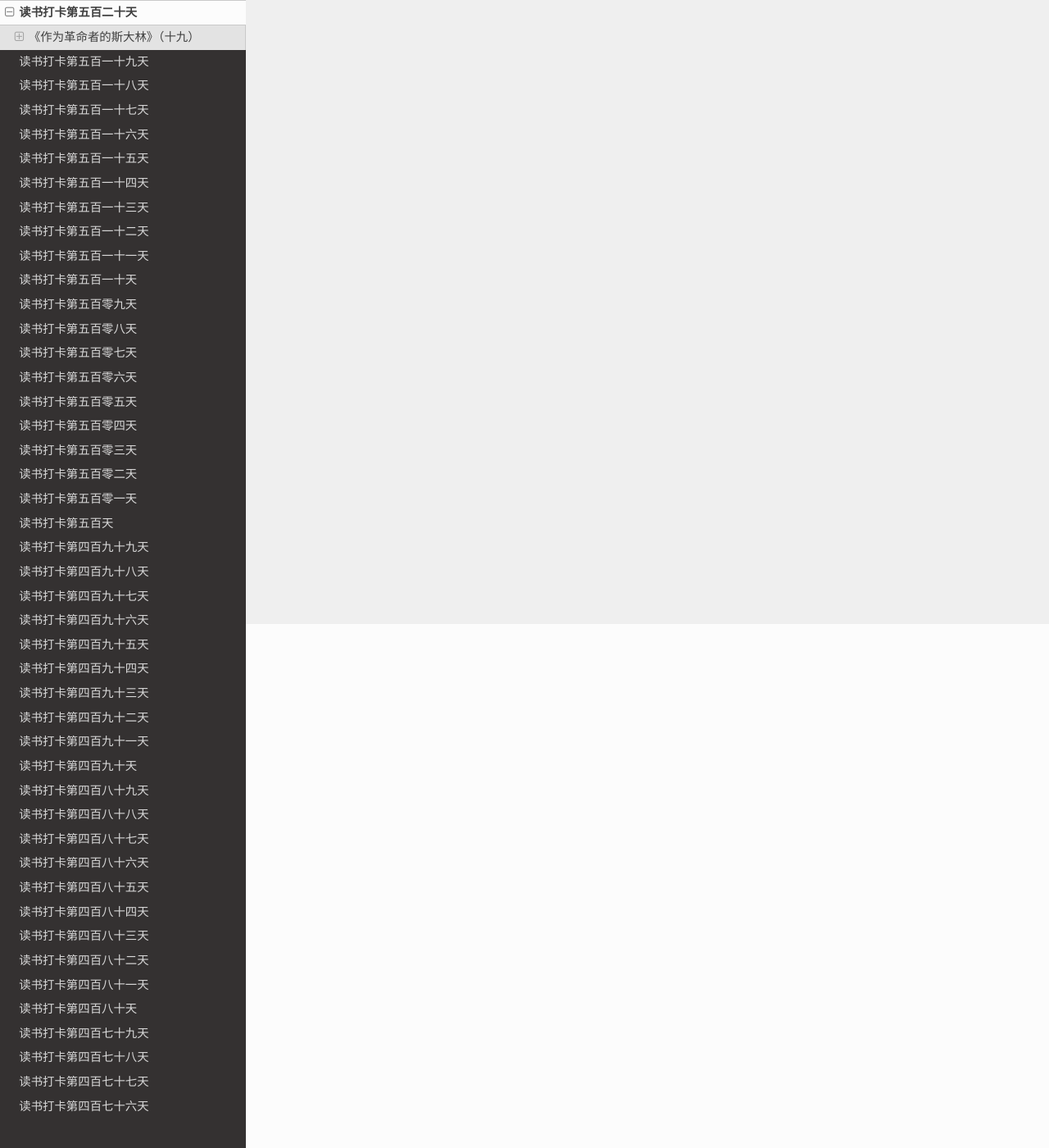
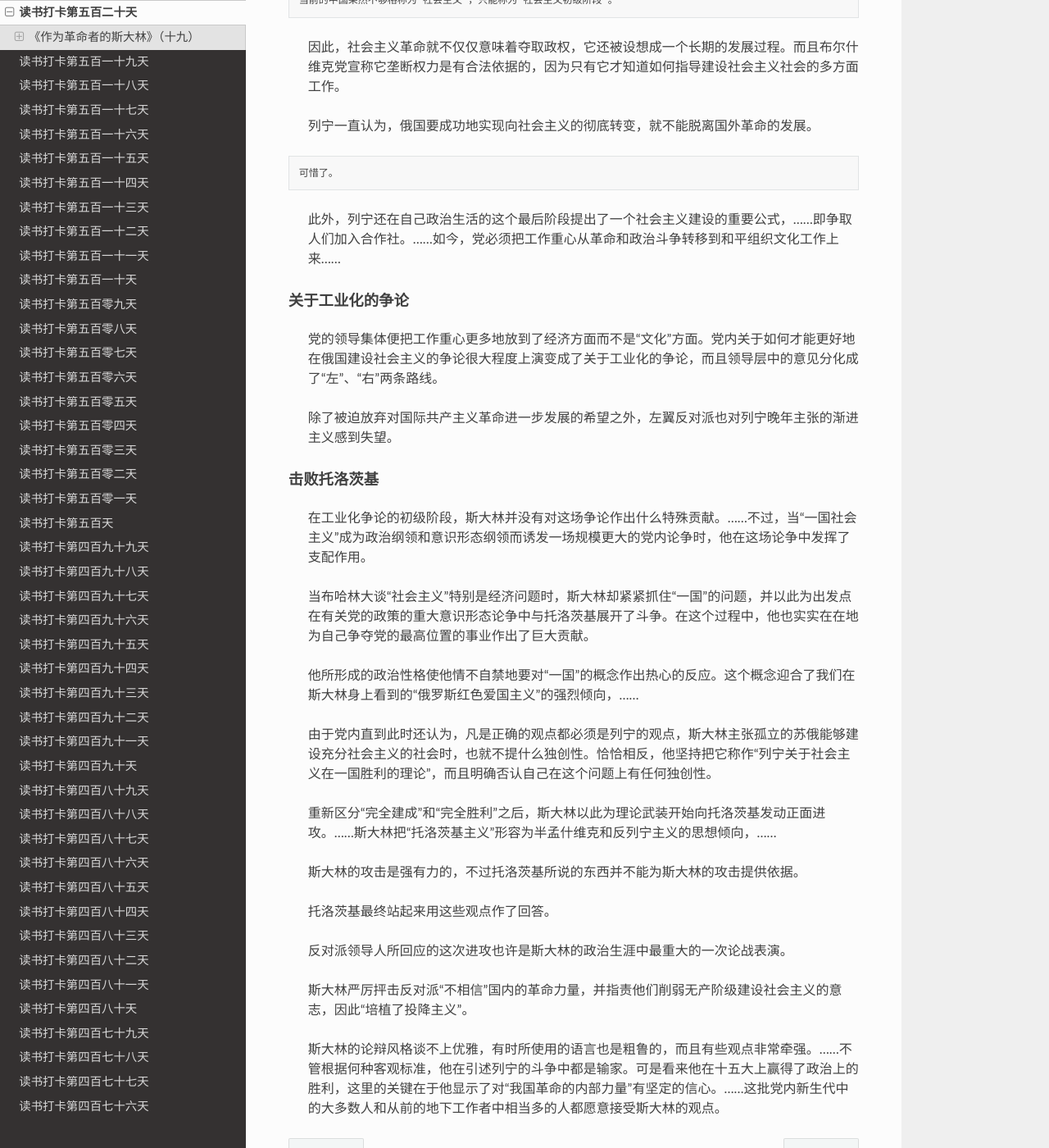
Before and after one commit to xiangming1975/reading, a Sphinx documentation site: the page built from source/2022-01-26.md, in a window 1280 px wide and 1400 px high, scrolled down 639 px. Shown: the whole window at 82% size. Built offline with Sphinx 7.4.7 and the Read the Docs theme 2.0.0, drawn with Linux system fonts in a browser that asks for light colours; some of the changed text lies outside the part shown.

Commit message:
2022-01-25

````diff
--- a/source/2022-01-26.md
+++ b/source/2022-01-26.md
@@ -6,3 +6,47 @@
 > 列宁去世后，党内发生了冲突。……重要的一条是党内对指导这个政权的政策出现了实实在在的分歧。……那就是发展社会主义究竟该从何入手呢？
 
 > 正是在“建设社会主义”这个概念中隐含着对经典马克思主义历史图式的重大修正。
+
+> 列宁的马克思主义的创新之处在于，它在无产阶级革命和社会主义到来两阶段之间又设置了——例如俄国这样一个落后国家——一个完整的历史时期。
+
+> 因为“社会主义”的含义绝不止于生产工具的集体所有制，它意味着一个经济、文化都非常发达的社会，有机器大工业和被灌输了社会主义意识的有文化的人口，人们积极参与公共事务的管理，自愿从事各种合作形式的工作。
+```
+当前的中国果然不够格称为“社会主义”，只能称为“社会主义初级阶段”。
+```
+> 因此，社会主义革命就不仅仅意味着夺取政权，它还被设想成一个长期的发展过程。而且布尔什维克党宣称它垄断权力是有合法依据的，因为只有它才知道如何指导建设社会主义社会的多方面工作。
+
+> 列宁一直认为，俄国要成功地实现向社会主义的彻底转变，就不能脱离国外革命的发展。
+```
+可惜了。
+```
+> 此外，列宁还在自己政治生活的这个最后阶段提出了一个社会主义建设的重要公式，……即争取人们加入合作社。……如今，党必须把工作重心从革命和政治斗争转移到和平组织文化工作上来……
+
+#### 关于工业化的争论
+
+> 党的领导集体便把工作重心更多地放到了经济方面而不是“文化”方面。党内关于如何才能更好地在俄国建设社会主义的争论很大程度上演变成了关于工业化的争论，而且领导层中的意见分化成了“左”、“右”两条路线。
+
+> 除了被迫放弃对国际共产主义革命进一步发展的希望之外，左翼反对派也对列宁晚年主张的渐进主义感到失望。
+
+#### 击败托洛茨基
+
+> 在工业化争论的初级阶段，斯大林并没有对这场争论作出什么特殊贡献。……不过，当“一国社会主义”成为政治纲领和意识形态纲领而诱发一场规模更大的党内论争时，他在这场论争中发挥了支配作用。
+
+> 当布哈林大谈“社会主义”特别是经济问题时，斯大林却紧紧抓住“一国”的问题，并以此为出发点在有关党的政策的重大意识形态论争中与托洛茨基展开了斗争。在这个过程中，他也实实在在地为自己争夺党的最高位置的事业作出了巨大贡献。
+
+> 他所形成的政治性格使他情不自禁地要对“一国”的概念作出热心的反应。这个概念迎合了我们在斯大林身上看到的“俄罗斯红色爱国主义”的强烈倾向，……
+
+> 由于党内直到此时还认为，凡是正确的观点都必须是列宁的观点，斯大林主张孤立的苏俄能够建设充分社会主义的社会时，也就不提什么独创性。恰恰相反，他坚持把它称作“列宁关于社会主义在一国胜利的理论”，而且明确否认自己在这个问题上有任何独创性。
+
+> 重新区分“完全建成”和“完全胜利”之后，斯大林以此为理论武装开始向托洛茨基发动正面进攻。……斯大林把“托洛茨基主义”形容为半孟什维克和反列宁主义的思想倾向，……
+
+> 斯大林的攻击是强有力的，不过托洛茨基所说的东西并不能为斯大林的攻击提供依据。
+
+> 托洛茨基最终站起来用这些观点作了回答。
+
+> 反对派领导人所回应的这次进攻也许是斯大林的政治生涯中最重大的一次论战表演。
+
+> 斯大林严厉抨击反对派“不相信”国内的革命力量，并指责他们削弱无产阶级建设社会主义的意志，因此“培植了投降主义”。
+
+> 斯大林的论辩风格谈不上优雅，有时所使用的语言也是粗鲁的，而且有些观点非常牵强。……不管根据何种客观标准，他在引述列宁的斗争中都是输家。可是看来他在十五大上赢得了政治上的胜利，这里的关键在于他显示了对“我国革命的内部力量”有坚定的信心。……这批党内新生代中的大多数人和从前的地下工作者中相当多的人都愿意接受斯大林的观点。
+
+>
````
